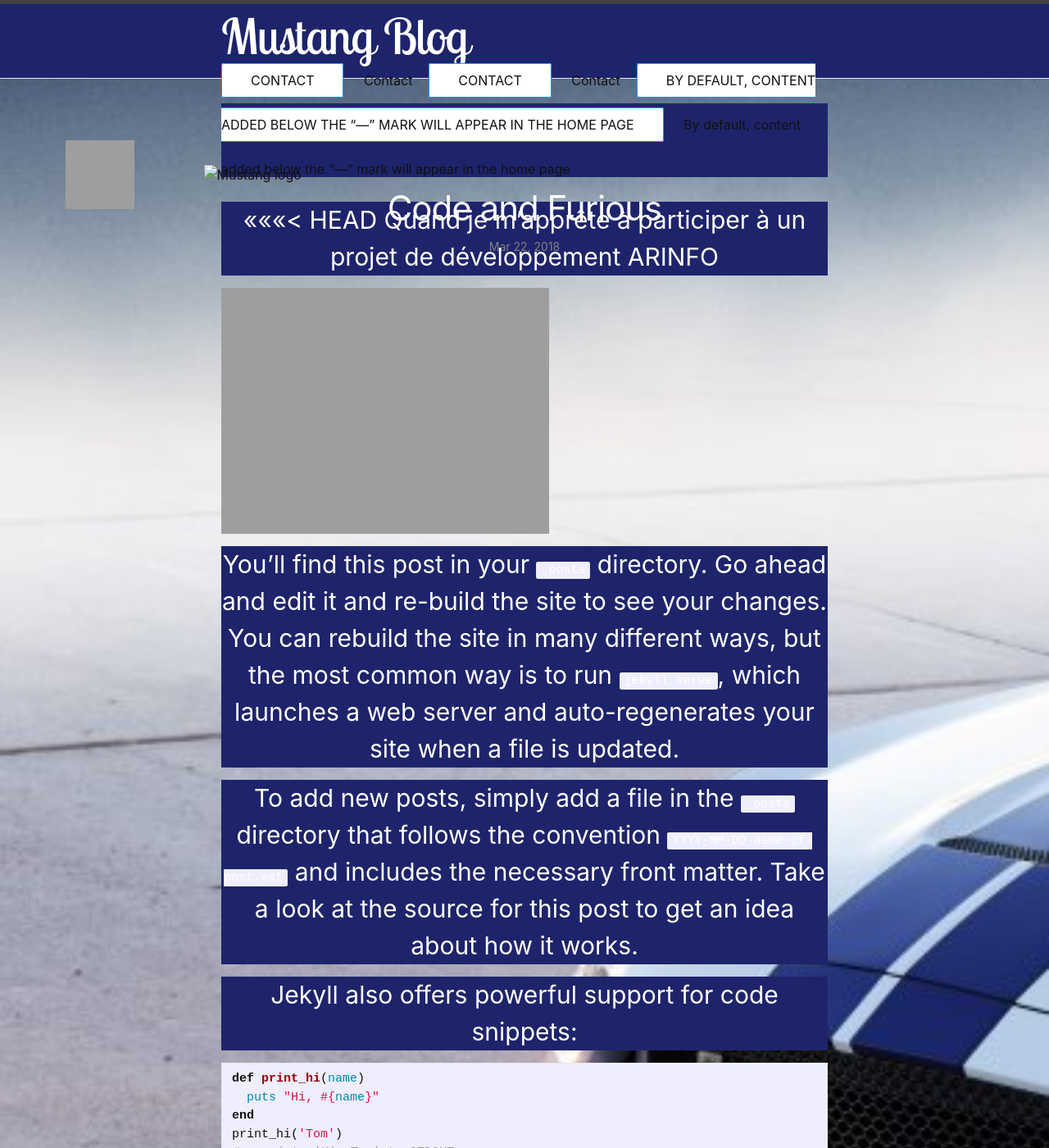
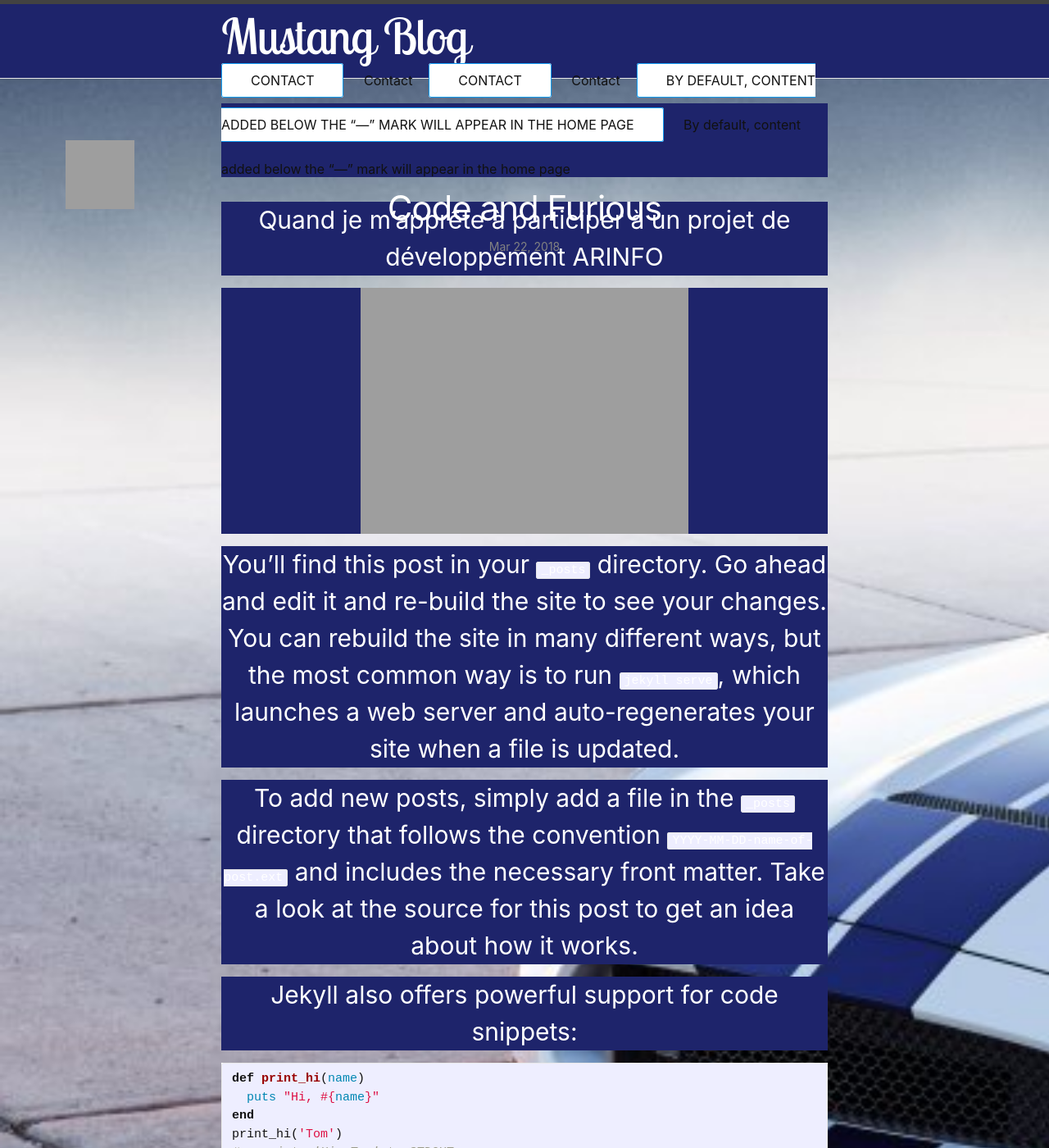
Before and after one commit to Canonball85/Mustang, a Jekyll site: the page built from _posts/2018-03-22-code-and-furious.md, in a window 1280 px wide and 1400 px high. Shown: the whole window at 82% size. Built offline with Jekyll 4.4.1, drawn with Linux system fonts in a browser that asks for light colours; some of the changed text lies outside the part shown; grey boxes are pictures that could not be loaded.

Commit message:
ajout contenu

```diff
--- a/_includes/footer.html
+++ b/_includes/footer.html
@@ -1,7 +1,3 @@
-<<<<<<< HEAD
-<footer>
-
-=======
 <footer class="site-footer h-card">
   <data class="u-url" href="{{ "/" | relative_url }}"></data>
 
--- a/_includes/header.html
+++ b/_includes/header.html
@@ -36,6 +36,4 @@
 
   <img class="logomust" src="https://turn5.scene7.com/is/image/Turn5/383829?$prodpg640x480$" alt="Mustang logo" height="84" width="84">
 
-  <img class="logomust" src="../img/logo.jpeg" alt="Mustang logo" height="84" width="84">
-
 </header>
--- a/_layouts/home.html
+++ b/_layouts/home.html
@@ -28,11 +28,6 @@
       {%- endfor -%}
     </ul>
 
-<<<<<<< HEAD
-
-=======
-    <p class="rss-subscribe">subscribe <a href="{{ "/feed.xml" | relative_url }}">via RSS</a></p>
->>>>>>> a4fe909d09224ffef255794f0ccad0c4c7f923d8
   {%- endif -%}
 
 </div>
--- a/_posts/2018-03-22-code-and-furious.md
+++ b/_posts/2018-03-22-code-and-furious.md
@@ -3,11 +3,11 @@
 layout: post
 ---
 
-<<<<<<< HEAD
+
 Quand je m'apprête à participer à un projet de développement ARINFO
 
 ![projet]({{ "/img/go.gif" | absolute_url }})
-=======
+
 You’ll find this post in your `_posts` directory. Go ahead and edit it and re-build the site to see your changes. You can rebuild the site in many different ways, but the most common way is to run `jekyll serve`, which launches a web server and auto-regenerates your site when a file is updated.
 
 To add new posts, simply add a file in the `_posts` directory that follows the convention `YYYY-MM-DD-name-of-post.ext` and includes the necessary front matter. Take a look at the source for this post to get an idea about how it works.
```
Also changed, not shown: other parts of _includes/footer.html (+0 -1 lines), other parts of _posts/2018-03-22-code-and-furious.md (+0 -1 lines).
